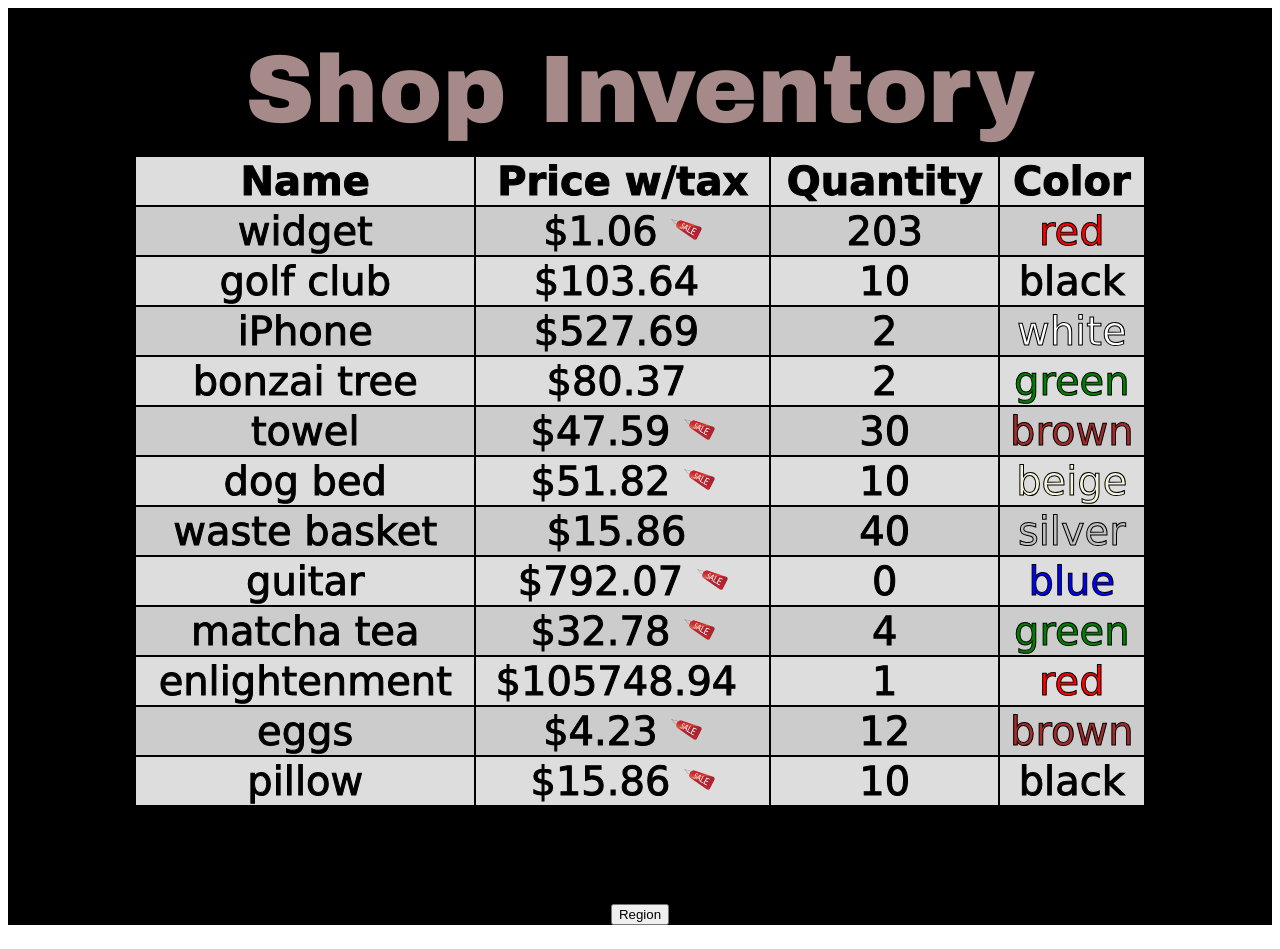
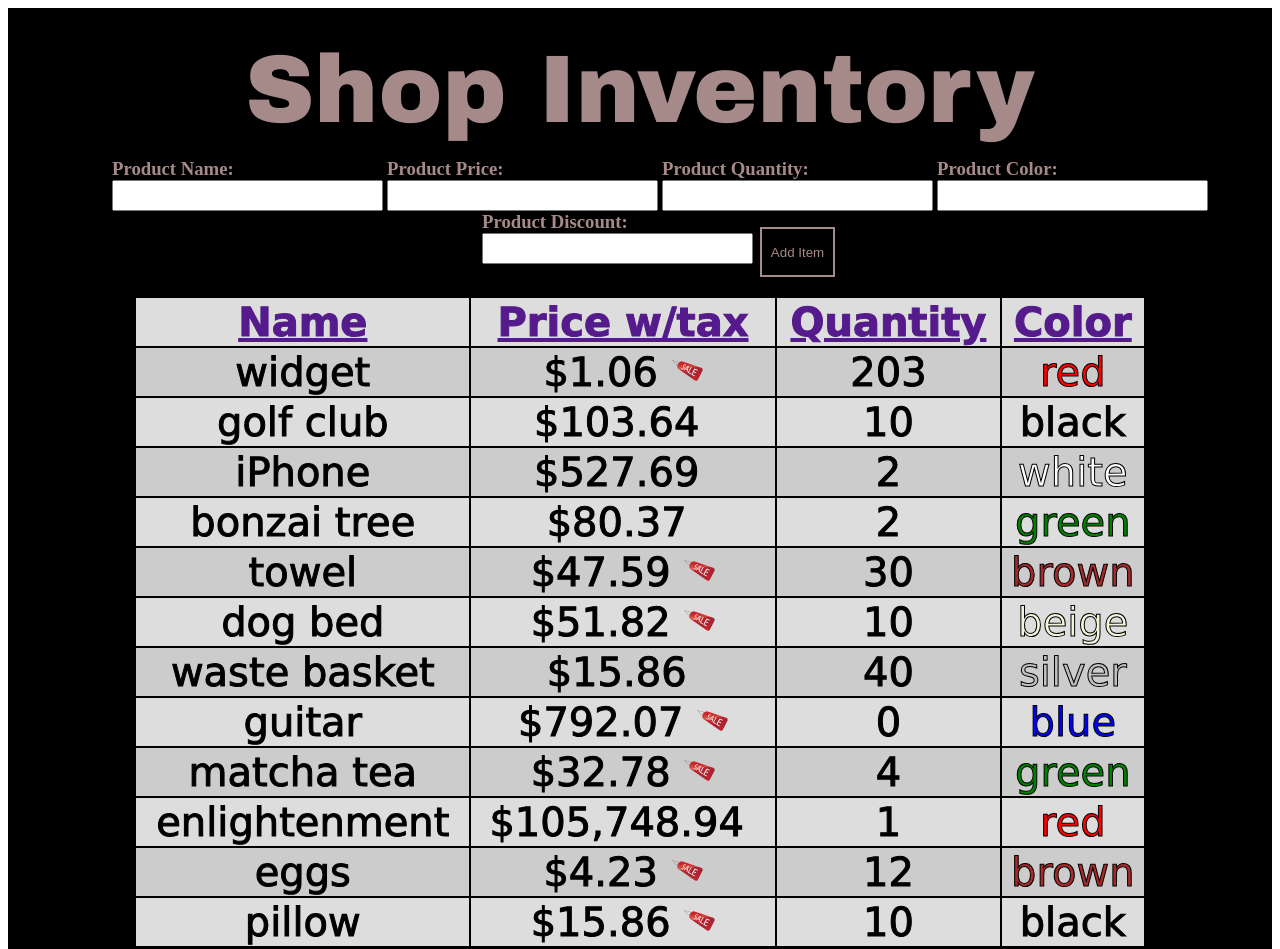
Before and after one commit to jasonhcarr/shop-inventory, a plain HTML site: page index.html in a window 1280 px wide. Shown: the top 949 px of the page. Drawn offline with nearby package versions, Linux system fonts and the light colour scheme.

Commit message:
thursday

```diff
--- a/index.html
+++ b/index.html
@@ -10,24 +10,59 @@
 
 <body>
     <div class="main-container">
-
         <header>
             <h1>Shop Inventory</h1>
         </header>
         <main>
+            <div class="entry-form-container" ng-controller="FormController as form">
+                <form class="enter-inventory" name="enter-inventory" ng-submit="form.submit()">
+                    <ul>
+                        <li>
+                            <h3 class="input-field-prompts">Product Name:</h3>
+                            <input type="text" class="input-fields" required ng-minlength="1" ng-model="form.newItem.name">
+                        </li>
+                        <li>
+                            <h3 class="input-field-prompts">Product Price:</h3>
+                            <input type="number" class="input-fields" required min="0" ng-model="form.newItem.price">
+                        </li>
+                        <li>
+                            <h3 class="input-field-prompts">Product Quantity:</h3>
+                            <input type="number" class="input-fields" required min="0" ng-model="form.newItem.quantity">
+                        </li>
+                        <li>
+                            <h3 class="input-field-prompts">Product Color:</h3>
+                            <input type="text" class="input-fields" required ng-minlength="1" ng-model="form.newItem.color">
+                        </li>
+                        <li>
+                            <h3 class="input-field-prompts">Product Discount:</h3>
+                            <input type="number" class="input-fields" ng-model="form.newItem.discount">
+                        </li>
+                        <li><input type="submit" value="Add Item" ng-disabled="enter-inventory.$invalid"></li>
+                    </ul>
+                </form>
+            </div>
             <table ng-controller="TableController as table">
                 <tr>
-                    <th>Name</th>
-                    <th>Price w/tax</th>
-                    <th>Quantity</th>
-                    <th>Color</th>
+                    <th><a href="" ng-click="orderByField='name'; reverseSort = !reverseSort">Name</a></th>
+                    <th><a href="" ng-click="orderByField='adjustedPrice'; reverseSort = !reverseSort">Price w/tax</a></th>
+                    <th><a href="" ng-click="orderByField='quantity'; reverseSort = !reverseSort">Quantity</a></th>
+                    <th><a href="" ng-click="orderByField='color'; reverseSort = !reverseSort">Color</a></th>
                 </tr>
-                <tr ng-repeat="item in table.items">
-                    <td>{{item.name}}</td>
-                    <td>${{table.adjustedPrice(item)}}
-                        <img src="{{table.saleTag(item)}}" >
+                <tr ng-repeat="item in table.items | filter:item.name | orderBy:orderByField:reverseSort">
+                    <td data-id="{{item.id}}">{{item.name}}</td>
+                    <td>{{table.adjustedPrice(item) | currency}}
+                        <img src="{{table.saleTag(item)}}">
                     </td>
-                    <td>{{item.quantity}}</td>
+                    <td>
+                        {{item.quantity}}
+                        <!-- EPIC: unsolved; error returns "not valid number" -->
+                        <!-- <input class="manual-quantity-input"
+                        type="number"
+                        name="line-quantity"
+                        ng-change=""
+                        value="{{item.quantity}}"
+                        ng-model="item.quantity"> -->
+                    </td>
                     <td style="color: {{item.color}}">{{item.color}}</td>
                 </tr>
             </table>
@@ -39,6 +74,7 @@
     </div>
     <script src="https://ajax.googleapis.com/ajax/libs/angularjs/1.5.8/angular.min.js"></script>
     <script src="js/main.js"></script>
+    <script src="js/form.js"></script>
 </body>
 
 </html>
--- a/js/main.js
+++ b/js/main.js
@@ -1,8 +1,7 @@
 (function() {
     var salesTax = 0.0575;
 
-    angular.module('inventory', [])
-        .controller('TableController', function() {
+    angular.module('inventory', []).controller('TableController', function($scope) {
         this.items = [{
             "id": 2957,
             "name": "widget",
@@ -88,20 +87,43 @@
             "color": "black",
             "discount": 12
         }];
+
         this.adjustedPrice = function(item) {
+          item.adjustedPrice = null;
             var price = item.price;
             if (item.discount > 0) {
                 price -= item.discount;
             }
-                price = (price * salesTax + price).toFixed(2);
+            price += price * salesTax;
+            item.adjustedPrice = price;
             return price;
         };
-            this.saleTag = function (item) {
+
+        this.saleTag = function(item) {
             var image = '';
             if (item.discount > 0) {
                 image = 'images/sale-tag.png';
             }
             return image;
         };
+
+        $scope.propertyName = 'name';
+        $scope.reverse = true;
+        //  $scope.items = friends;
+
+        $scope.sortBy = function(propertyName) {
+            $scope.reverse = ($scope.propertyName === propertyName) ? !$scope.reverse : false;
+            $scope.propertyName = propertyName;
+        };
     });
+
+    angular.module('inventory').controller('FormController', [function() {
+
+        var self = this;
+        self.submit = function() {
+            console.log(self.newItem);
+        };
+
+    }]);
+
 })();
--- a/styles/main.scss
+++ b/styles/main.scss
@@ -6,10 +6,45 @@
     background-color: currentColor;
 
     h1 {
+      font-weight: lighter;
         font-size: 6em;
         margin: 30px 0 0;
         color: #A68989;
         font-family: "Arial Black", Gadget, sans-serif;
+    }
+
+    ul li {
+        list-style-type: none;
+        margin-left: 0;
+        padding-left: 0;
+        display: inline-block;
+
+        .input-field-prompts {
+            color: #A68989;
+            text-align: left;
+            margin: 0;
+            padding: 0;
+        }
+
+        .input-fields {
+            height: 25px;
+            width: 263px;
+            font-size: 1.5em;
+        }
+
+        .input-fieldsng.dirty.ng-invalid-required {
+          background-color: red;
+
+    }
+
+        input[type=submit] {
+            height: 50px;
+            width: 75px;
+            background-color: black;
+            border: 2px solid #A68989;
+            color: #A68989;
+            margin: 3px;
+        }
     }
 
     table {
@@ -26,5 +61,13 @@
         tbody {
             background-color: #ddd;
         }
+
+        .manual-quantity-input {
+            font-size: 1em;
+            height: 40px;
+            width: 110px;
+            color: red;
+            text-align: center;
+        }
     }
 }
```
Also changed, not shown: js/form.js (added), js/table.js (added), styles/main.css, 1 other file. Lines whose indentation alone changed are shown as unchanged.
